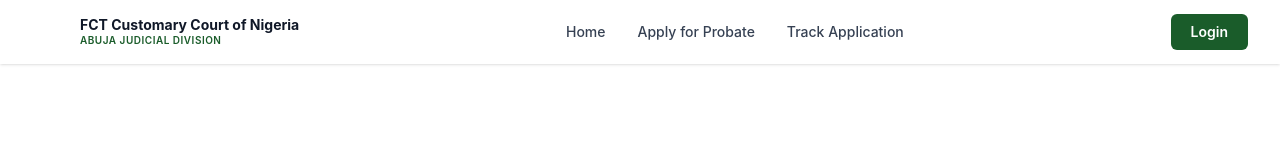
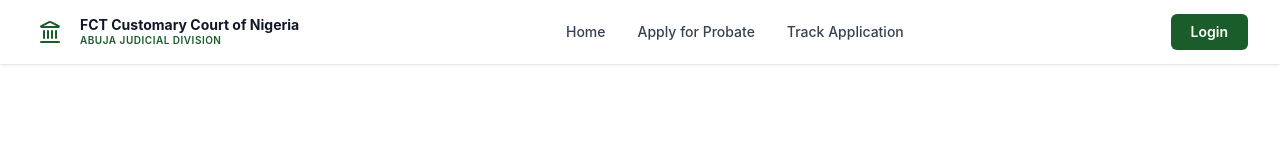
Before and after one commit to kingdada7/probateNG, a React (Vite) app in the folder Applicant/: page / in a window 1280 px wide. Shown: the top 160 px of the page. Built offline with nearby package versions, Linux system fonts and the light colour scheme.

Commit message:
added land markicon

```diff
--- a/Applicant/components/Navbar.jsx
+++ b/Applicant/components/Navbar.jsx
@@ -1,7 +1,6 @@
-import { Menu, X } from "lucide-react";
+import { Landmark, Menu, X } from "lucide-react";
 import React from "react";
 import { useState } from "react";
-
 
 const Navbar = () => {
   const [menuOpen, setMenuOpen] = useState(false);
@@ -10,7 +9,10 @@ const Navbar = () => {
       <nav className="max-w-7xl mx-auto px-4 sm:px-6 lg:px-8 flex items-center justify-between h-16">
         {/* Logo */}
         <a href="#" className="flex items-center gap-3 shrink-0">
-          <div className="w-9 h-9 flex items-center justify-center"></div>
+          <div className="w-9 h-9 flex items-center justify-center">
+            {" "}
+            <Landmark className="text-[#1a5c2a]" />
+          </div>
           <div>
             <div className="font-bold text-gray-900 text-sm leading-tight">
               FCT Customary Court of Nigeria
```
